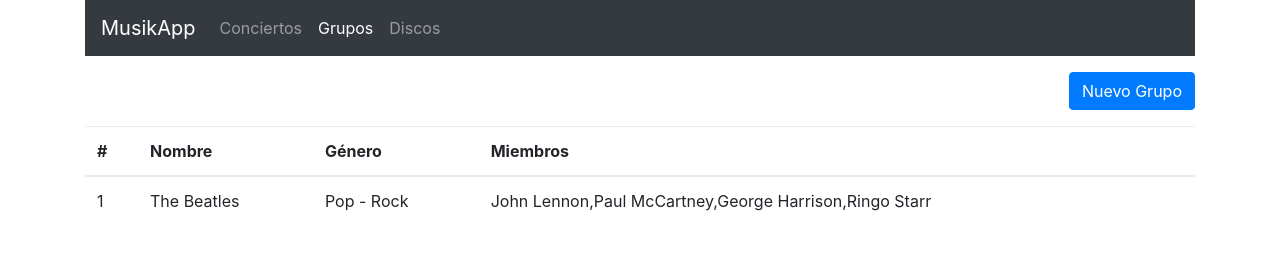
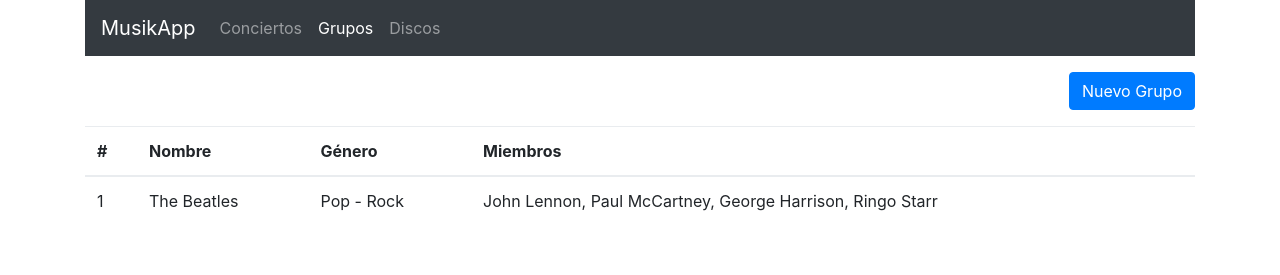
Before and after one commit to jadorado/formacion-angular, an Angular app: page /groups in a window 1280 px wide. Shown: the top 275 px of the page. Built offline with nearby package versions, Linux system fonts and the light colour scheme; data requests are answered from the project's data file.

Commit message:
Reactive form with dynamic addition

```diff
--- a/src/app/groups/group.ts
+++ b/src/app/groups/group.ts
@@ -1,6 +1,15 @@
-export interface Group {
+export class Group {
   id: number;
   name: string;
   genre: string;
-  members: string[];
+  members: { name: string }[];
+
+  get membersList(): string { return this.members.map(member => member.name).join(', '); }
+
+  constructor(member: any = {}) {
+    this.id = member.id;
+    this.name = member.name;
+    this.genre = member.genre;
+    this.members = member.members;
+  }
 }
--- a/src/app/groups/groups-form/groups-form.component.html
+++ b/src/app/groups/groups-form/groups-form.component.html
@@ -27,6 +27,24 @@
            formControlName="genre">
   </div>
 
+  <div formArrayName="members">
+
+    <div class="form-group" *ngFor="let member of members.controls; let i = index" [formGroupName]="i">
+      <div class="form-group">
+        <label for="name">Nombre del componente</label>
+        <input type="text"
+               class="form-control"
+               id="memberName" name="memberName"
+               placeholder="Nombre del componente"
+               formControlName="name">
+      </div>
+    </div>
+
+    <button class="btn btn-primary float-rigth" (click)="addMember()" type="button" [disabled]="members.invalid">Añadir
+      componente
+    </button>
+  </div>
+
   <div class="float-right">
     <button class="btn" [routerLink]="['/concerts']" type="button">Cancelar</button>
     <button class="btn btn-primary ml-2" type="submit" [disabled]="form.invalid">Guardar</button>
--- a/src/app/groups/groups-form/groups-form.component.ts
+++ b/src/app/groups/groups-form/groups-form.component.ts
@@ -1,5 +1,5 @@
 import { Component, OnInit } from '@angular/core';
-import { FormBuilder, FormGroup, Validators } from '@angular/forms';
+import { FormArray, FormBuilder, FormGroup, Validators } from '@angular/forms';
 
 @Component({
   selector: 'app-groups-form',
@@ -10,18 +10,30 @@ export class GroupsFormComponent implements OnInit {
 
   form: FormGroup;
 
+  get members(): FormArray { return this.form.get('members') as FormArray; }
+
   constructor(private formBuilder: FormBuilder) { }
 
   ngOnInit() {
     this.form = this.formBuilder.group({
         id: ['', Validators.required],
         name: ['', Validators.required],
-        genre: ['', Validators.required]
+      genre: ['', Validators.required],
+      members: this.formBuilder.array([])
       }
     );
   }
 
   submit() {
+    console.log(this.form.value);
+  }
 
+  addMember() {
+    this.members.push(this.getMemberFormGroup());
   }
+
+  private getMemberFormGroup() {
+    return this.formBuilder.group({ name: [null, Validators.required] });
+  }
+
 }
--- a/src/app/groups/groups-list/groups-list.component.ts
+++ b/src/app/groups/groups-list/groups-list.component.ts
@@ -11,7 +11,7 @@ export class GroupsListComponent implements OnInit {
 
   concerts: Group[];
   headings = ['#', 'Nombre', 'Género', 'Miembros'];
-  fields = ['id', 'name', 'genre', 'members'];
+  fields = ['id', 'name', 'genre', 'membersList'];
 
   constructor(private groupsService: GroupsService) { }
 
--- a/src/app/groups/groups.service.ts
+++ b/src/app/groups/groups.service.ts
@@ -3,6 +3,7 @@ import { HttpClient } from '@angular/common/http';
 import { Observable } from 'rxjs/Observable';
 import { Group } from './group';
 import { environment } from '../../environments/environment';
+import 'rxjs/add/operator/map';
 
 @Injectable()
 export class GroupsService {
@@ -11,6 +12,7 @@ export class GroupsService {
 
   getGroups(): Observable<Group[]> {
 
-    return this.http.get<Group[]>(`${environment.apiUrl}/groups`);
+    return this.http.get<Group[]>(`${environment.apiUrl}/groups`)
+               .map(groups => groups.map(group => new Group(group)));
   }
 }
--- a/src/assets/db/db.json
+++ b/src/assets/db/db.json
@@ -14,10 +14,18 @@
       "name": "The Beatles",
       "genre": "Pop - Rock",
       "members": [
-        "John Lennon",
-        "Paul McCartney",
-        "George Harrison",
-        "Ringo Starr"
+        {
+          "name": "John Lennon"
+        },
+        {
+          "name": "Paul McCartney"
+        },
+        {
+          "name": "George Harrison"
+        },
+        {
+          "name": "Ringo Starr"
+        }
       ]
     }
   ],
```
